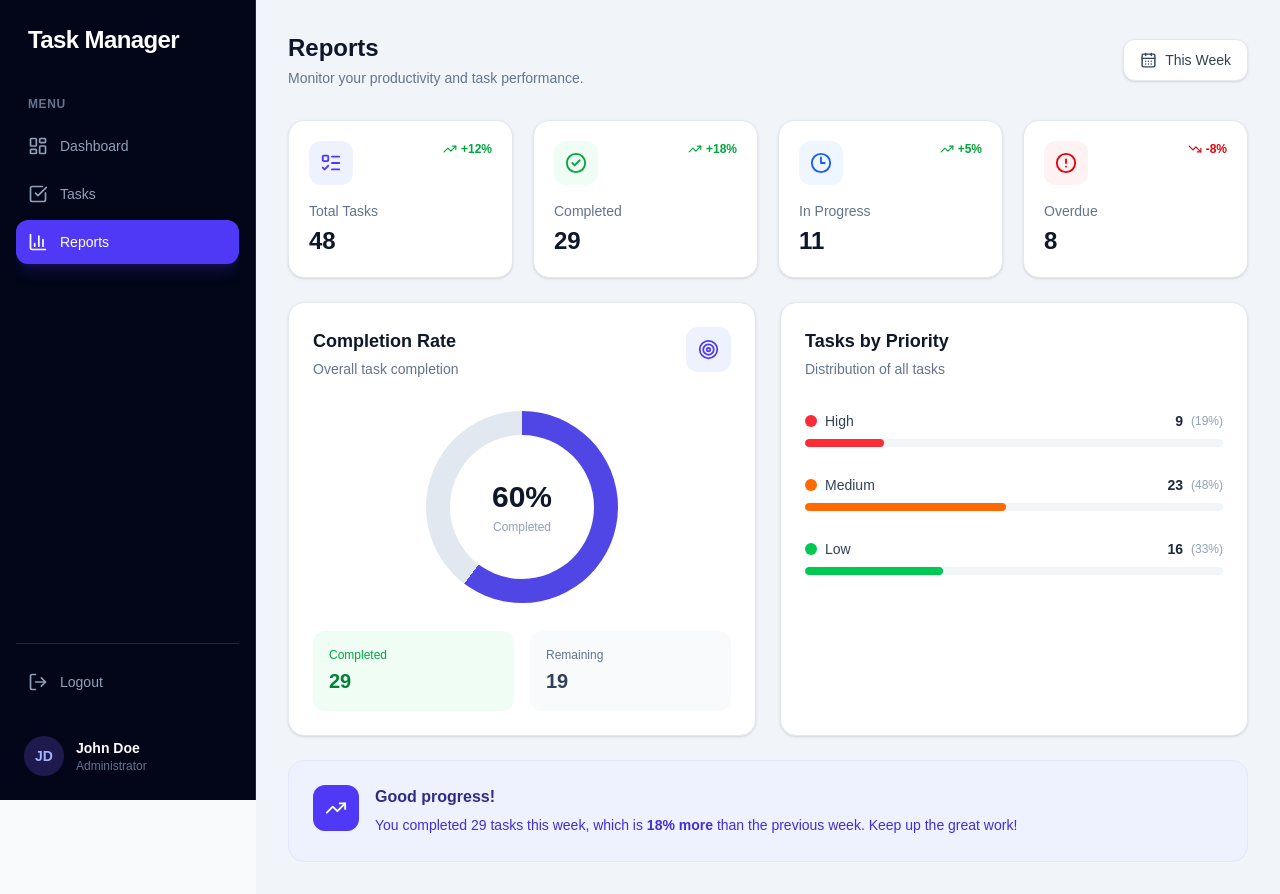
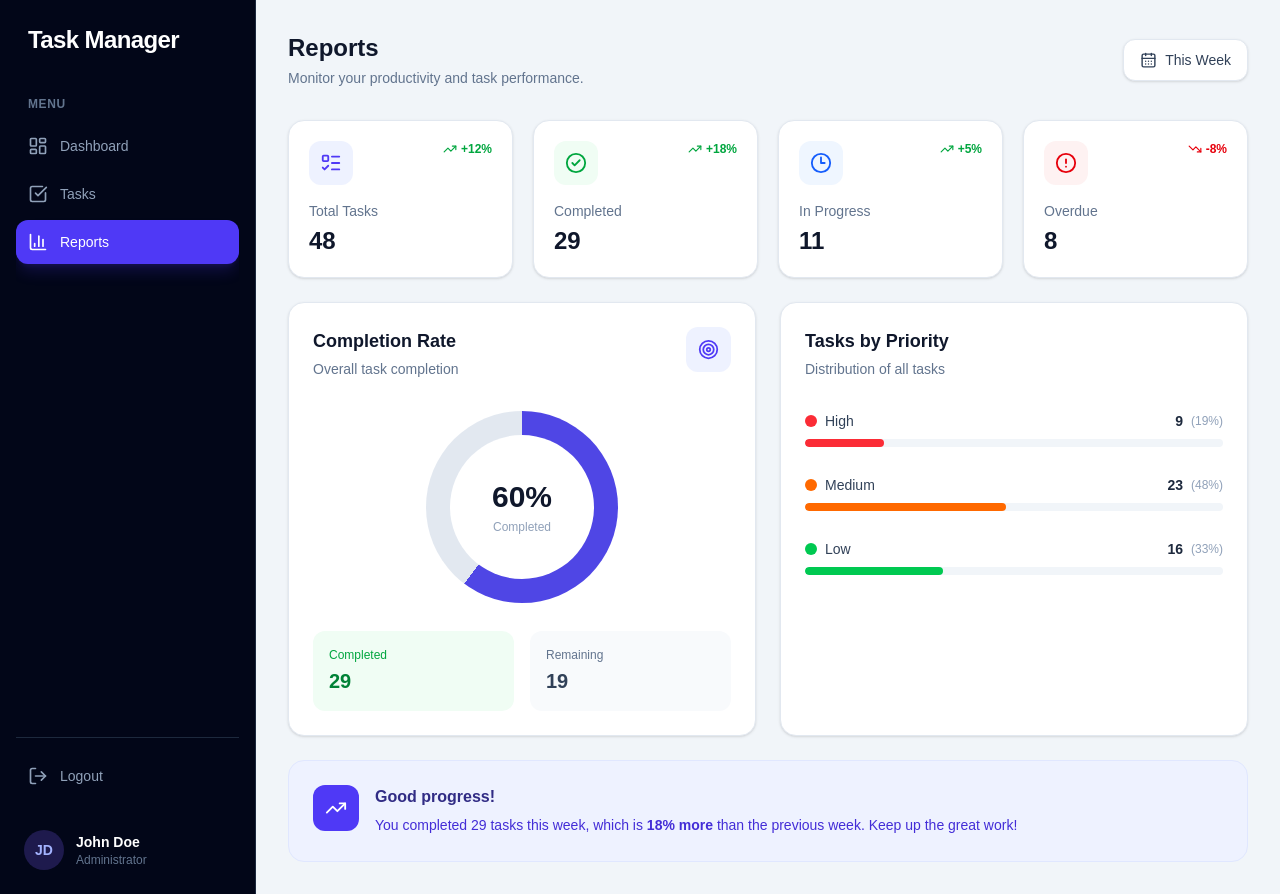
Before and after one commit to Ahmed-abdirahman10/task-manager, a React (Vite) app: page /reports in a window 1280 px wide. Built offline with nearby package versions, Linux system fonts and the light colour scheme.

Commit message:
first commit

```diff
--- a/src/components/Sidebar.jsx
+++ b/src/components/Sidebar.jsx
@@ -73,7 +73,7 @@ function Sidebar({ open, onClose }) {
       <aside
         ref={asideRef}
         className={`fixed inset-y-0 left-0 z-50 flex h-screen w-72 max-w-[80%] flex-col border-r border-slate-800 bg-slate-950 px-4 py-6 text-white transition-transform duration-300 ease-in-out
-        lg:sticky lg:top-0 lg:z-30 lg:w-64 lg:max-w-none lg:translate-x-0
+        lg:sticky lg:top-0 lg:z-30 lg:h-auto lg:min-h-screen lg:w-64 lg:max-w-none lg:translate-x-0 lg:self-stretch
         ${open ? "translate-x-0" : "-translate-x-full"}`}
       >
         {/* Logo */}
```
